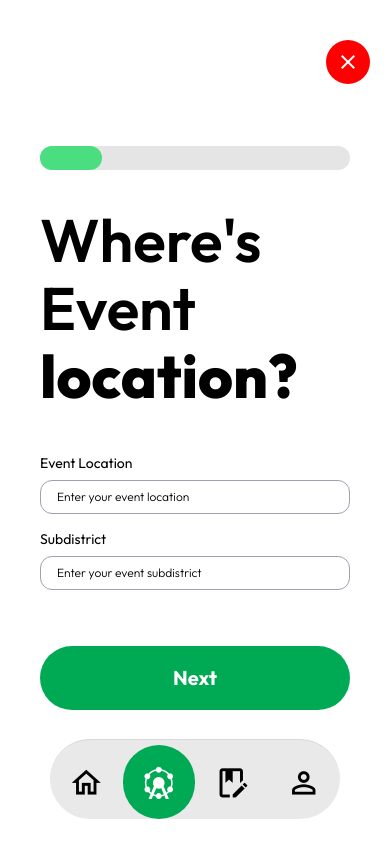
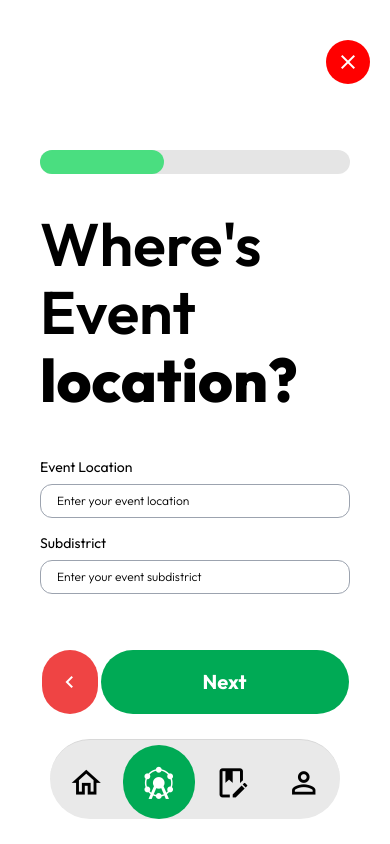
Before and after one commit to anjasferdiansyah/Evenity-Mobile, a React Native app: screen /Order in a window 390 px wide. Built offline with nearby package versions, Linux system fonts and the light colour scheme.

Commit message:
[ADD] make back button

```diff
--- a/screensUser/MakeEvent-locationEvent.js
+++ b/screensUser/MakeEvent-locationEvent.js
@@ -1,4 +1,4 @@
-import { View, Text, TextInput, ActivityIndicator } from "react-native";
+import { View, Text, TextInput, ActivityIndicator, ScrollView } from "react-native";
 import React, { useState, useEffect } from "react";
 import { TouchableOpacity } from "react-native";
 import { ProgressBar } from "../components/progress-bar";
@@ -7,6 +7,7 @@ import tailwind from "twrnc";
 
 const MakeEventLocation = ({ navigation }) => {
   return (
+    <ScrollView contentContainerStyle={{ flexGrow: 1 }}>
       <View className="flex-1 justify-center bg-white">
         <TouchableOpacity
           style={{
@@ -21,15 +22,21 @@ const MakeEventLocation = ({ navigation }) => {
         >
           <MaterialCommunityIcons name="close" size={24} color="white" />
         </TouchableOpacity>
-      <View className="w-full px-10 mb-10" style={[tailwind`mt-3`]}>
-        <ProgressBar progress={20} variant="success" />
+        <View className="w-full px-10 mb-10" style={[tailwind`mt-5`]}>
+          <ProgressBar progress={40} variant="success" />
         </View>
 
         <View className="px-10">
-        <Text className="text-6xl font-outfitSemiBold" style={[tailwind`mb-2`]}>
+          <Text
+            className="text-6xl font-outfitSemiBold"
+            style={[tailwind`mb-2`]}
+          >
             Where's
           </Text>
-        <Text className="text-6xl font-outfitSemiBold" style={[tailwind`mb-2`]}>
+          <Text
+            className="text-6xl font-outfitSemiBold"
+            style={[tailwind`mb-2`]}
+          >
             Event
           </Text>
           <Text className="text-6xl font-outfitExtraBold">location?</Text>
@@ -54,10 +61,19 @@ const MakeEventLocation = ({ navigation }) => {
           </View>
         </View>
 
-      <View className="w-full px-10">
+        <View className="w-full px-10 flex flex-row justify-between">
           <TouchableOpacity
             onPress={() => navigation.navigate("next")}
-          className="bg-[#00AA55] mx-auto w-full mt-14 items-center justify-center py-3 rounded-full"
+            className=" mx-auto w-[30%] mt-14 items-center justify-center rounded-full"
+            style={[tailwind`bg-red-500 p-4`]}
+          >
+            <MaterialCommunityIcons name="chevron-left" size={24} color="white" />
+          </TouchableOpacity>
+
+          <TouchableOpacity
+            onPress={() => navigation.navigate("next")}
+            className="bg-[#00AA55] mx-auto mt-14 items-center justify-center py-3 rounded-full"
+            style={[tailwind`w-[80%]`]}
           >
             <Text className="text-white text-xl font-outfitBold py-1.5">
               Next
@@ -65,6 +81,7 @@ const MakeEventLocation = ({ navigation }) => {
           </TouchableOpacity>
         </View>
       </View>
+    </ScrollView>
   );
 };
 
```
Lines whose indentation alone changed are shown as unchanged.
